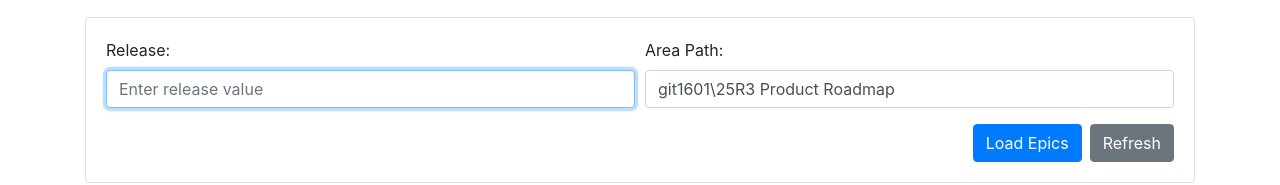
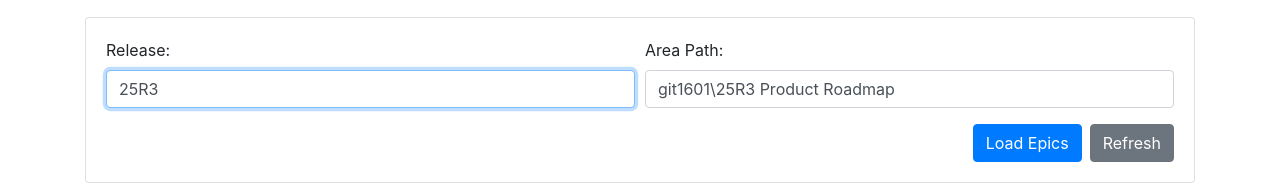
Before and after one commit to riccardomerlin/ado-client, a website: page src/public/epics.html in a window 1280 px wide. Shown: the part 143-328 px from the top of the page. Drawn offline with nearby package versions, Linux system fonts and the light colour scheme.

Commit message:
default Release value to 25R3

```diff
--- a/src/public/epics.html
+++ b/src/public/epics.html
@@ -102,7 +102,7 @@
         <div class="form-row">
           <div class="col-md-6">
             <label for="releaseInput">Release:</label>
-            <input type="text" id="releaseInput" class="form-control" placeholder="Enter release value" required>
+            <input type="text" id="releaseInput" class="form-control" value="25R3" placeholder="Enter release value" required>
           </div>
           <div class="col-md-6">
             <label for="areaPathInput">Area Path:</label>
```
